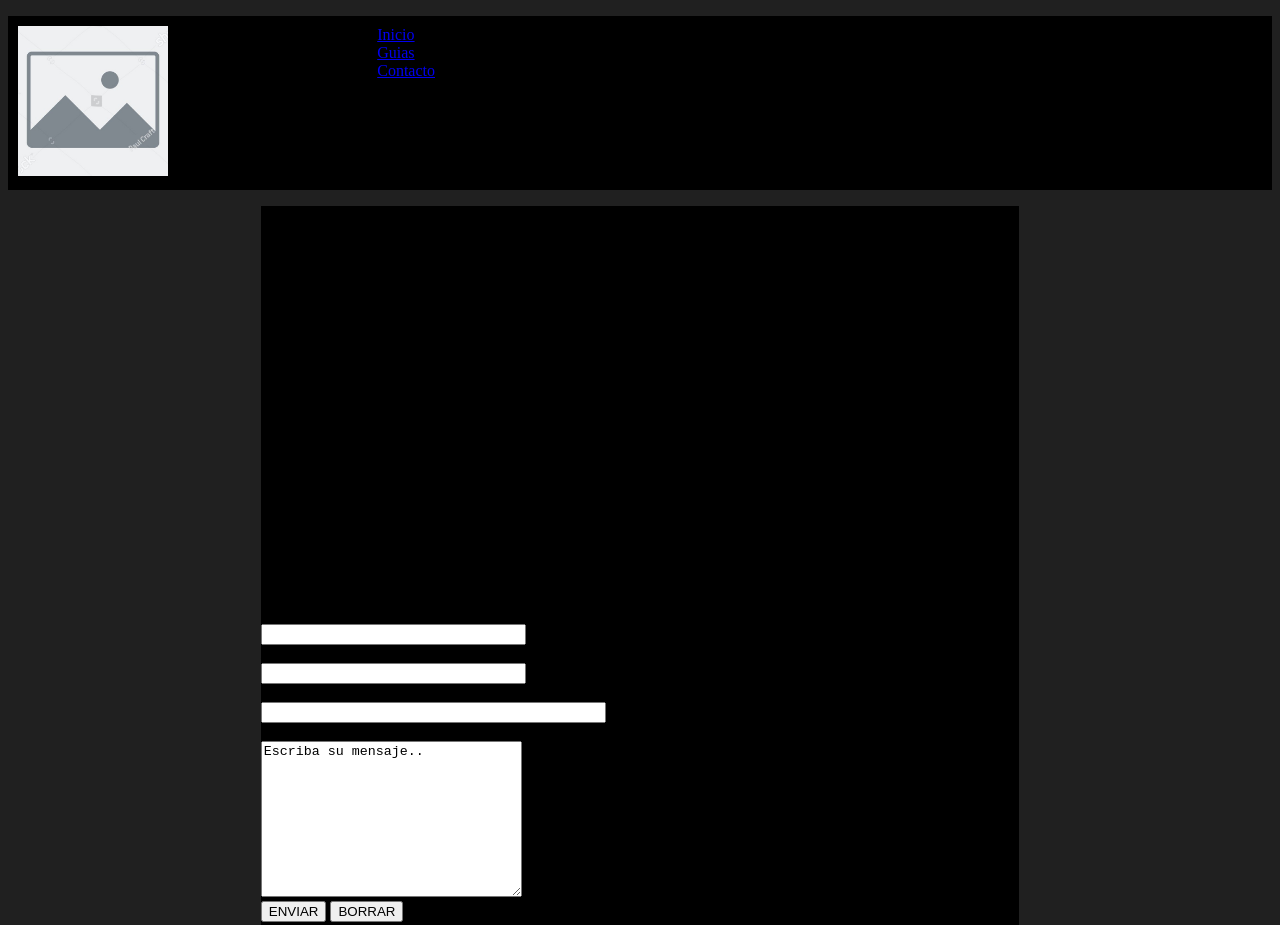
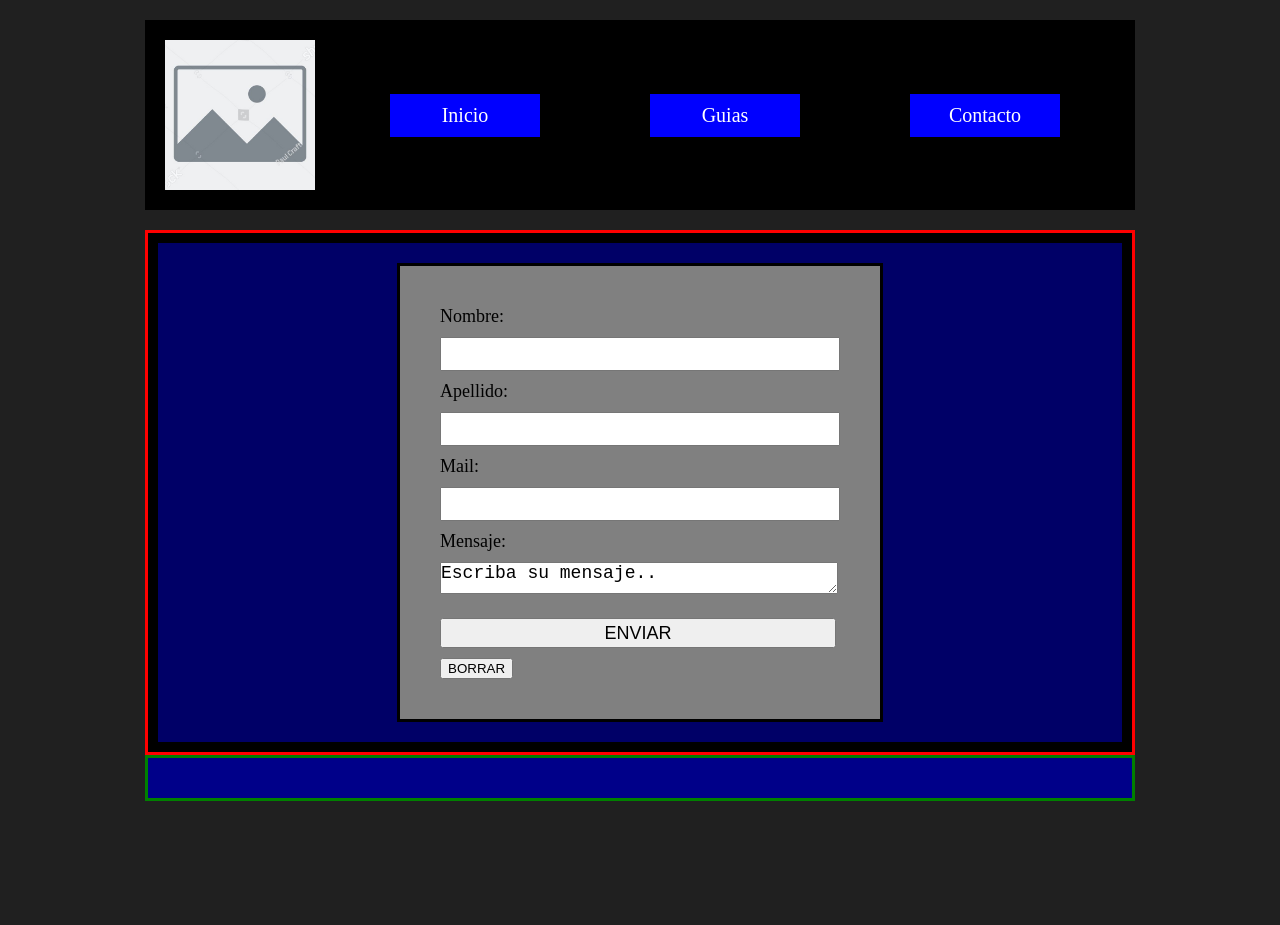
Before and after one commit to Christian-Huarachi/GuiArte.github.io, a plain HTML site: page contacto.html in a window 1280 px wide. Shown: the top 925 px of the page. After the commit the page ends 801 px from the top, so only its background shows below. Drawn offline with Linux system fonts and the light colour scheme.

Commit message:
Update style.css

```diff
--- a/style.css
+++ b/style.css
@@ -1,5 +1,6 @@
 body{
     background-color:rgb(32, 32, 32);
+    width: 990px; margin: 0 auto;
 }
 
 
@@ -8,63 +9,56 @@ body{
 
 
 
-/*------- GRID NAV ---------*/
+/*------- FLEX NAV ---------*/
 
-ul{
-    list-style-type: none;
-    padding: 0;
-}
+
     li:hover{
         opacity: 80%;
         background-color: red;
     }
-.buscador{
-    margin: 0%;
-    padding: 0%;
+
+    .logo{
+        display: flex;
+        flex-flow: row wrap;
+        flex-grow: 0;
+        padding: 0px 20px 0px 0px;
+    }
+    .nav > ul{
+        display: flex;
+        flex-flow: row wrap; /*flex-direction: row; flex-wrap: wrap; */
+        justify-content: space-around;
+        font-size: 20px;
+        background-color: black;
+        padding: 20px 20px;
+        list-style-type: none;
+    }
+    .nav-item{
+        display: flex;
+        flex-flow: row wrap;
+        align-items: center;
+        justify-content: space-around;
+        flex-grow: 1;
+    }
+    .nav > ul > div > li {
+    text-align: center;
+    background-color: blue;
     justify-content: center;
-}
-.buscador-item{
-    height: 35px;
+    padding: 10px 0px;
+    width: 150px;
+    /*border-radius: 10px;*/
     }
 
-.item1{grid-area: nav-1}
-.item2{grid-area: nav-2}
-.item3{grid-area: nav-3}
-.item4{grid-area: nav-4}
-.buscador{grid-area: buscador}
-
-/*.nav > ul{
-    display: flex;
-    justify-content: space-around;
-}*/
-
-.nav > ul{
-    display: grid;
-    grid-template-areas:
-    'nav-1  nav-2  nav-3  nav-4  buscador';
-    gap: 10px;
-    background-color: black;
-    padding: 10px;
-}
-.nav > ul > li {
-text-align: center;
-padding: 10px 0;
-font-size: 20px;
-border-radius: 10px;
-}
-.nav > ul > li > a{
+    .nav > ul > div > li > a{
         text-decoration: none;
         color: white;
     }
 
-/*------- GRID NAV ---------*/
+/*------- FLEX NAV ---------*/
 
 /*------- GRID ARTICLE ---------*/
 
 main{
     background-color:black;
-    margin:0 20%;
-    padding: 0%;
 }
 h2{
     text-align: center;
@@ -137,9 +131,53 @@ footer{
 
 
 /*----- CONTACTO -----*/
+/*article{
+    padding-top: 20px;
+}*/
+
+.main-contacto{
+    background-color: rgb(0, 0, 103);
+    border: solid;
+    border-color: red;
+}
 
 .formulario{
-    padding: 400px 0;
+    background-color: grey;
+    position: relative;
+    width: 400px; margin: 20px auto;
+    border: solid;
+    padding: 40px;
+}
+.c-formulario{
+
+    border: solid 10px;
+}
+.f-elemento{
+    width: 99%;
+    margin: 10px 0;
+    padding: 0;
+    height: 30px;
+    font-size: 18px;
+}
+#cometario{
+    width: 99%;
+    margin: 10px 0;
+    padding: 0;
+    font-size: 18px;
 }
 
 /*----- CONTACTO -----*/
+footer{
+    border: solid;
+    border-color: green;
+}
+
+
+
+
+@media screen and(min-width: 1280px) {
+
+
+
+
+}
```
Lines whose indentation alone changed are shown as unchanged.
